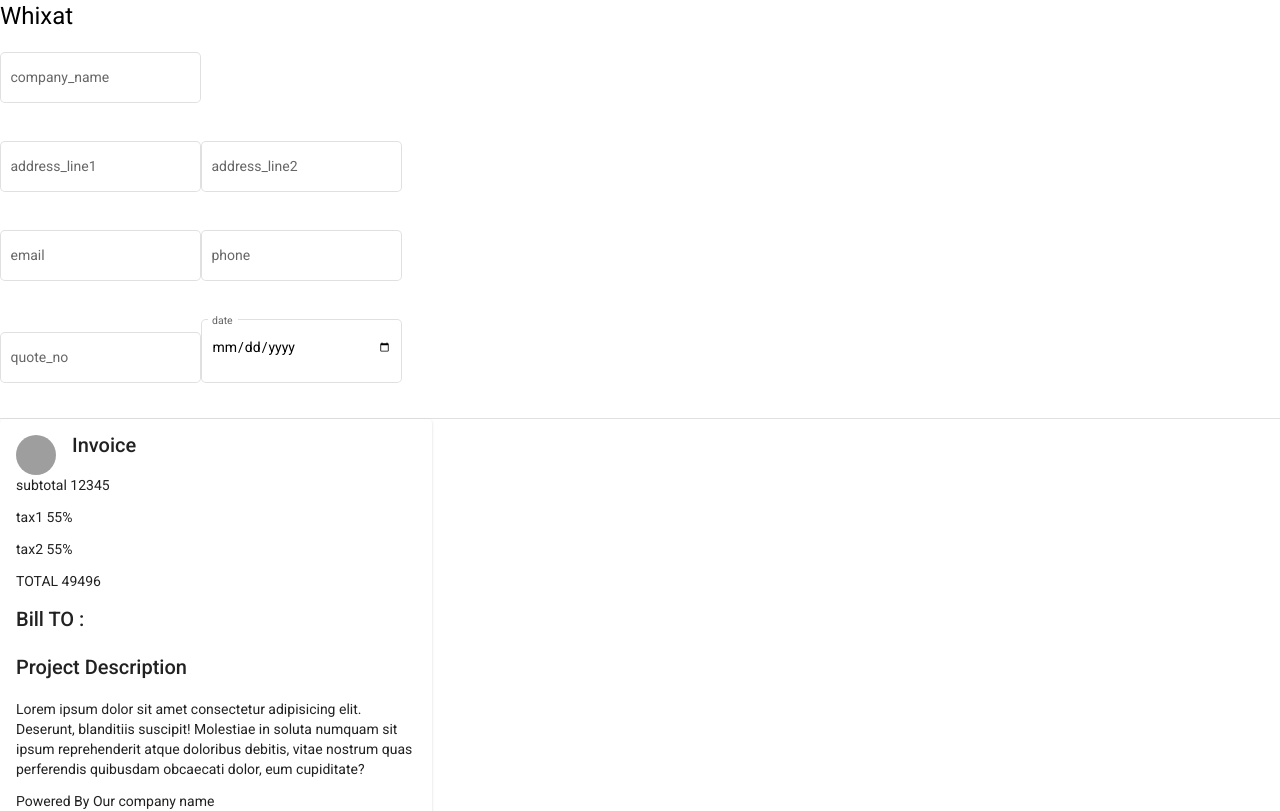
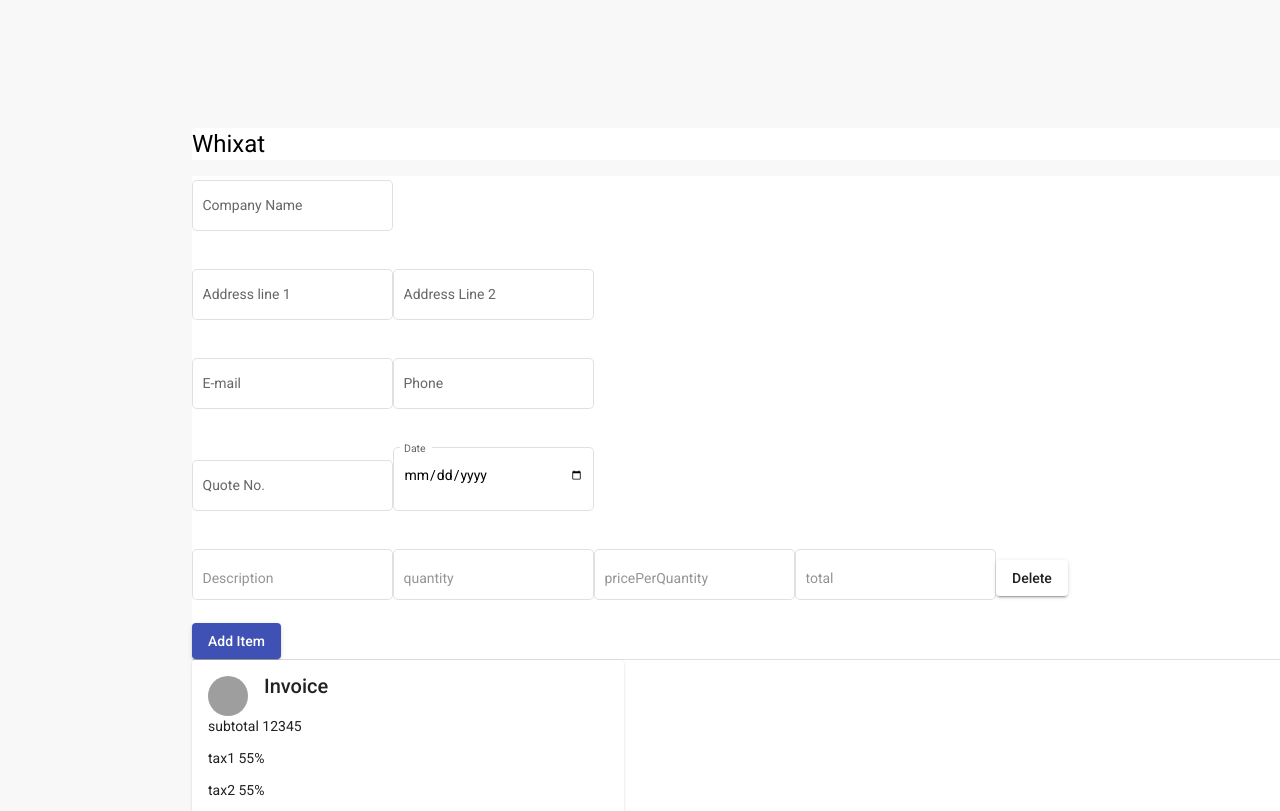
Before and after one commit to Dennis-03/angular_quote, an Angular app: page / in a window 1280 px wide. Shown: the top 811 px of the page. Built offline with nearby package versions, Linux system fonts and the light colour scheme; grey boxes are pictures that could not be loaded.

Commit message:
added items arrray form

```diff
--- a/src/app/app.component.html
+++ b/src/app/app.component.html
@@ -1 +1,3 @@
-<app-form-quote> </app-form-quote>
+<div style="margin-left: 15%; margin-top: 10%">
+  <app-form-quote> </app-form-quote>
+</div>
--- a/src/app/app.module.ts
+++ b/src/app/app.module.ts
@@ -8,12 +8,11 @@ import { MatCardModule } from '@angular/material/card';
 
 import { ReactiveFormsModule, FormsModule } from '@angular/forms';
 import { AppComponent } from './app.component';
-import { FormComponent } from './form/form.component';
 import { FormQuoteComponent } from './form-quote/form-quote.component';
 import { BrowserAnimationsModule } from '@angular/platform-browser/animations';
 import { MatFormFieldModule } from '@angular/material/form-field';
 @NgModule({
-  declarations: [AppComponent, FormComponent, FormQuoteComponent],
+  declarations: [AppComponent, FormQuoteComponent],
   imports: [
     FormsModule,
     BrowserModule,
--- a/src/app/form-quote/form-quote.component.css
+++ b/src/app/form-quote/form-quote.component.css
@@ -6,3 +6,7 @@
   background-image: url("https://global-uploads.webflow.com/5e157547d6f791d34ea4e2bf/5e17558f848f82e664c09d67_logo-dark.svg");
   background-size: cover;
 }
+
+* {
+  background-color: rgb(255, 255, 255);
+}
--- a/src/app/form-quote/form-quote.component.html
+++ b/src/app/form-quote/form-quote.component.html
@@ -2,7 +2,7 @@
 <form [formGroup]="quote">
   <p>
     <mat-form-field appearance="outline">
-      <mat-label>company_name</mat-label>
+      <mat-label>Company Name</mat-label>
       <input
         matInput
         type="text"
@@ -15,7 +15,7 @@
   </p>
   <p>
     <mat-form-field appearance="outline">
-      <mat-label>address_line1</mat-label>
+      <mat-label>Address line 1</mat-label>
       <input
         matInput
         type="text"
@@ -26,7 +26,7 @@
     </mat-form-field>
 
     <mat-form-field appearance="outline">
-      <mat-label>address_line2</mat-label>
+      <mat-label>Address Line 2</mat-label>
       <input
         matInput
         type="text"
@@ -38,7 +38,7 @@
   </p>
   <p>
     <mat-form-field appearance="outline">
-      <mat-label>email</mat-label>
+      <mat-label>E-mail</mat-label>
       <input
         matInput
         type="text"
@@ -49,7 +49,7 @@
     </mat-form-field>
 
     <mat-form-field appearance="outline">
-      <mat-label>phone</mat-label>
+      <mat-label>Phone</mat-label>
       <input
         matInput
         type="text"
@@ -61,7 +61,7 @@
   </p>
   <p>
     <mat-form-field appearance="outline">
-      <mat-label>quote_no</mat-label>
+      <mat-label>Quote No.</mat-label>
       <input
         matInput
         type="text"
@@ -72,10 +72,44 @@
     </mat-form-field>
 
     <mat-form-field appearance="outline">
-      <mat-label>date</mat-label>
+      <mat-label>Date</mat-label>
       <input matInput type="date" formControlName="date" id="date" />
     </mat-form-field>
   </p>
+  <div formArrayName="items">
+    <div
+      *ngFor="let item of itemForms.controls; let i = index"
+      [formGroupName]="i"
+    >
+      <mat-form-field appearance="outline">
+        <input
+          matInput
+          placeholder="Description"
+          formControlName="description"
+        />
+      </mat-form-field>
+      <mat-form-field appearance="outline">
+        <input matInput placeholder="quantity" formControlName="quantity" />
+      </mat-form-field>
+      <mat-form-field appearance="outline">
+        <input
+          matInput
+          placeholder="pricePerQuantity"
+          formControlName="pricePerQuantity"
+        />
+      </mat-form-field>
+      <mat-form-field appearance="outline">
+        <input matInput placeholder="total" formControlName="total" />
+      </mat-form-field>
+      <button mat-raised-button color="warm" (click)="deleteItem(i)">
+        Delete
+      </button>
+    </div>
+  </div>
+  <button mat-raised-button color="primary" (click)="addItem()">
+    Add Item
+  </button>
+
   <mat-divider></mat-divider>
 
   <!-- <input
--- a/src/app/form-quote/form-quote.component.ts
+++ b/src/app/form-quote/form-quote.component.ts
@@ -1,5 +1,5 @@
 import { Component, OnInit } from '@angular/core';
-import { FormControl, FormBuilder, FormGroup } from '@angular/forms';
+import { FormBuilder, FormGroup, FormArray } from '@angular/forms';
 
 @Component({
   selector: 'app-form-quote',
@@ -19,7 +19,27 @@ export class FormQuoteComponent implements OnInit {
       address_line2: '',
       quote_no: '',
       date: '',
+      items: this.fb.array([]),
     });
+
     this.quote.valueChanges.subscribe(console.log);
+    this.addItem();
+  }
+  get itemForms() {
+    return this.quote.get('items') as FormArray;
+  }
+
+  addItem() {
+    const item = this.fb.group({
+      description: [],
+      quantity: [],
+      pricePerQuantity: [],
+      total: [],
+    });
+    this.itemForms.push(item);
+  }
+
+  deleteItem(i) {
+    this.itemForms.removeAt(i);
   }
 }
--- a/src/app/form/form.component.html
+++ /dev/null
@@ -1,66 +0,0 @@
-<h1>Hello</h1>
-<form action="#">
-  <div>
-    <input
-      type="file"
-      id="avatar"
-      name="avatar"
-      accept="image/png, image/jpeg"
-    />
-  </div>
-  <div>
-    <input
-      type="text"
-      placeholder="company_name"
-      name="company_name"
-      id="company_name"
-      ng-model="first"
-    />
-    <input
-      type="text"
-      placeholder="address_line1"
-      name="address_line1"
-      id="address_line1"
-    />
-    <input
-      type="text"
-      placeholder="address_line2"
-      name="address_line2"
-      id="address_line2"
-    />
-    <input type="text" placeholder="email" name="email" id="email" />
-    <input type="text" placeholder="phone" name="phone" id="phone" />
-  </div>
-  <div>
-    <input type="text" placeholder="quote_no" name="quote_no" id="quote_no" />
-    <input type="date" name="date" id="date" />
-  </div>
-  <div>
-    <p>subtotal<span>12345</span></p>
-    <p>tax1 <span>55</span>%</p>
-    <p>tax2<span>55</span>%</p>
-  </div>
-  <div>
-    <p>TOTAL <span>49496</span></p>
-  </div>
-  <div>
-    <div>
-      <h6>Bill TO :</h6>
-      <h6 ng-bind="first"></h6>
-      <p>address</p>
-      <p>address</p>
-      <p>email</p>
-      <p>phone</p>
-    </div>
-    <div>
-      <h6>Project Description</h6>
-      <p>
-        Lorem ipsum dolor sit amet consectetur adipisicing elit. Deserunt,
-        blanditiis suscipit! Molestiae in soluta numquam sit ipsum reprehenderit
-        atque doloribus debitis, vitae nostrum quas perferendis quibusdam
-        obcaecati dolor, eum cupiditate?
-      </p>
-    </div>
-  </div>
-  <p>Powered By Our company name</p>
-</form>
--- a/src/app/form/form.component.ts
+++ /dev/null
@@ -1,14 +0,0 @@
-import { Component, OnInit } from '@angular/core';
-
-@Component({
-  selector: 'app-form',
-  templateUrl: './form.component.html',
-  styleUrls: ['./form.component.css'],
-})
-export class FormComponent implements OnInit {
-  constructor() {
-    let first = 'alvis';
-  }
-
-  ngOnInit(): void {}
-}
--- a/src/app/form/form.model.ts
+++ /dev/null
@@ -1,3 +0,0 @@
-export class Form{
-
-}
--- a/src/styles.css
+++ b/src/styles.css
@@ -1,4 +1,11 @@
 /* You can add global styles to this file, and also import other style files */
 
-html, body { height: 100%; }
-body { margin: 0; font-family: Roboto, "Helvetica Neue", sans-serif; }
+html,
+body {
+  height: 100%;
+}
+body {
+  margin: 0;
+  font-family: Roboto, "Helvetica Neue", sans-serif;
+  background-color: rgb(248, 248, 248);
+}
```
Also changed, not shown: src/app/form/form.component.css (deleted), 1 other file (tests, documents, lock files or other folders).
